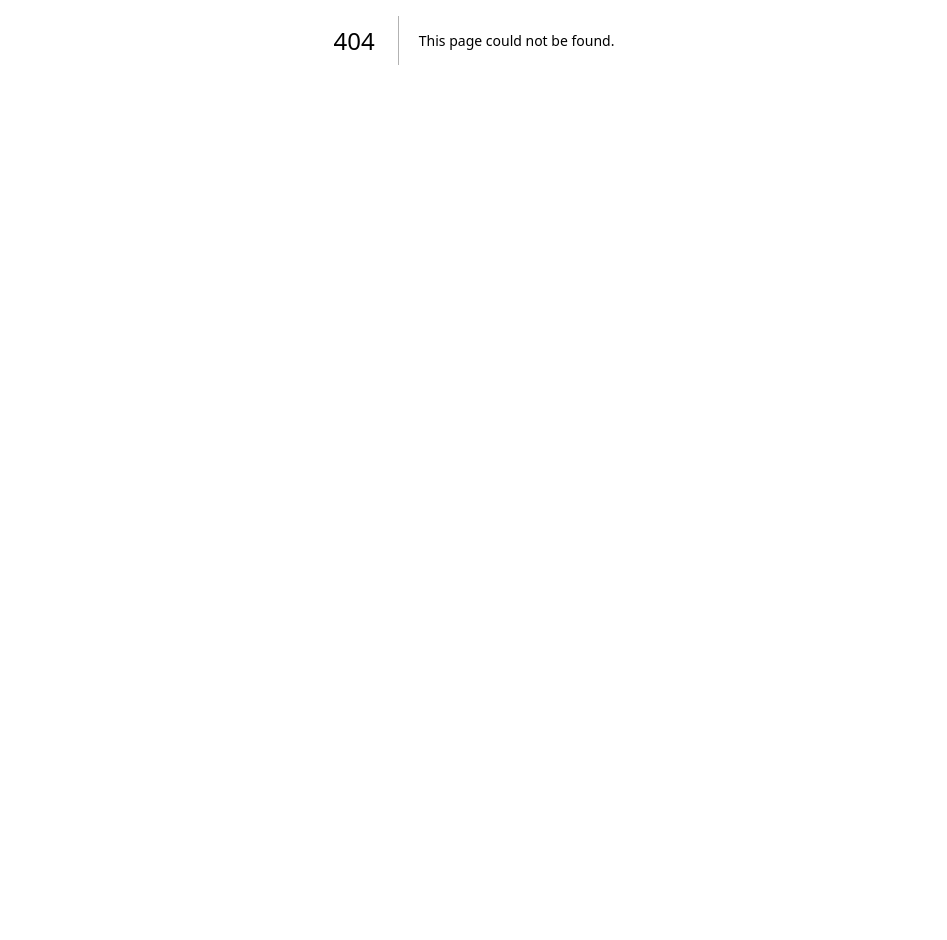
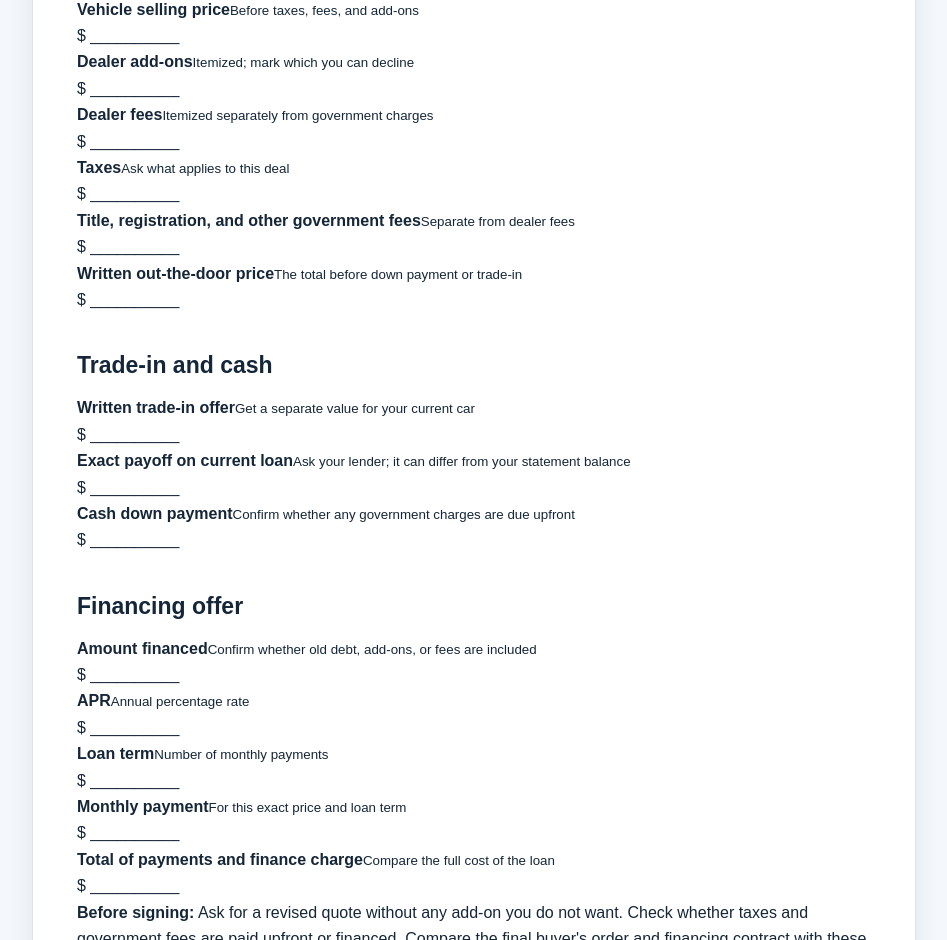
Before and after one commit to rmerrow1/dont-sign-this-yet, a Next.js app: page /dealer-checklist in a window 1280 px wide. Before the commit this address had no page. Shown: the part 360-1300 px from the top of the page, without its empty margins (166-1113 px from the left). Before the commit the page ends 800 px from the top, so only its background shows below. Built offline with nearby package versions, Linux system fonts and the light colour scheme.

Commit message:
Add printable dealer numbers checklist

```diff
--- /dev/null
+++ b/app/dealer-checklist/page.js
@@ -0,0 +1,50 @@
+import "../globals.css";
+import PrintButton from "./PrintButton";
+
+export const metadata = {
+  title: "Dealer Numbers Checklist | Don't Sign This Yet",
+  description: "A printable checklist of the written prices, trade-in figures, loan terms, and optional charges to get before signing a car deal.",
+  alternates: { canonical: "https://www.dontsignthisyet.com/dealer-checklist" }
+};
+
+const groups = [
+  { title: "Vehicle and full price", items: [
+    ["Vehicle selling price", "Before taxes, fees, and add-ons"],
+    ["Dealer add-ons", "Itemized; mark which you can decline"],
+    ["Dealer fees", "Itemized separately from government charges"],
+    ["Taxes", "Ask what applies to this deal"],
+    ["Title, registration, and other government fees", "Separate from dealer fees"],
+    ["Written out-the-door price", "The total before down payment or trade-in"]
+  ]},
+  { title: "Trade-in and cash", items: [
+    ["Written trade-in offer", "Get a separate value for your current car"],
+    ["Exact payoff on current loan", "Ask your lender; it can differ from your statement balance"],
+    ["Cash down payment", "Confirm whether any government charges are due upfront"]
+  ]},
+  { title: "Financing offer", items: [
+    ["Amount financed", "Confirm whether old debt, add-ons, or fees are included"],
+    ["APR", "Annual percentage rate"],
+    ["Loan term", "Number of monthly payments"],
+    ["Monthly payment", "For this exact price and loan term"],
+    ["Total of payments and finance charge", "Compare the full cost of the loan"]
+  ]}
+];
+
+export default function DealerChecklist() {
+  return <>
+    <header className="guideHeader"><a href="/">DON&apos;T SIGN <span>THIS YET</span></a><a href="/#calculator">Calculator</a></header>
+    <main className="guideWrap checklistWrap"><article className="card guideArticle checklistArticle">
+      <div className="checklistTop"><div><span className="guideEyebrow">Car buying worksheet</span><h1>Numbers to get from the dealer</h1></div><PrintButton /></div>
+      <p className="checklistIntro">Ask for an itemized written quote and financing offer. Fill in these amounts before comparing the deal in the calculator. Check each line as you confirm it.</p>
+      <div className="checklistGroups">{groups.map(group => <section className="checklistGroup" key={group.title}>
+        <h2>{group.title}</h2>
+        <div className="checklistRows">{group.items.map(([label, hint]) => <div className="checklistRow" key={label}>
+          <span className="checklistBox" aria-hidden="true"/><div className="checklistLabel"><strong>{label}</strong><small>{hint}</small></div><span className="checklistBlank" aria-label={`${label} amount`}>$ __________</span>
+        </div>)}</div>
+      </section>)}</div>
+      <div className="checklistNotes"><strong>Before signing:</strong> Ask for a revised quote without any add-on you do not want. Check whether taxes and government fees are paid upfront or financed. Compare the final buyer&apos;s order and financing contract with these figures; a monthly payment alone does not show the full cost.</div>
+      <div className="checklistFooter"><a className="guideAction" href="/#calculator">Compare the numbers in the calculator →</a><p className="guideNote">The calculator also asks for your own income, savings, essential expenses, and estimated insurance, fuel, and maintenance costs. Keep those personal figures separate from the dealer quote.</p></div>
+      <section className="guideSources checklistSources"><h2>Consumer guidance</h2><p><a href="https://consumer.ftc.gov/articles/car-dealer-ads-and-promotions-know-you-go">FTC: Get an out-the-door price in writing</a> · <a href="https://www.consumerfinance.gov/ask-cfpb/how-do-i-compare-auto-loan-offers-what-should-i-look-at-besides-the-monthly-payment-en-753/">CFPB: Compare auto loan offers</a></p></section>
+    </article></main>
+  </>;
+}
```
